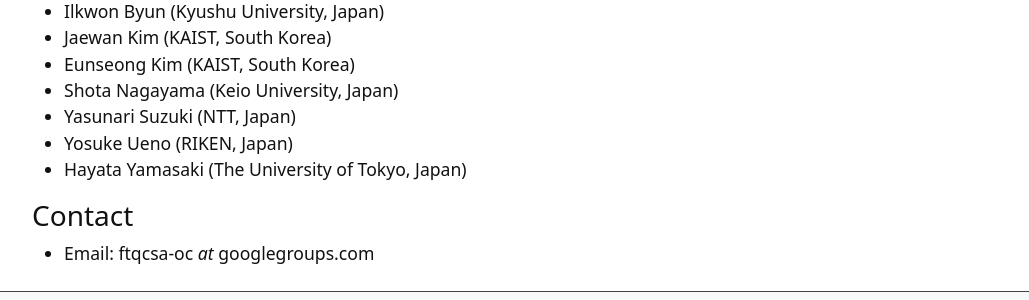
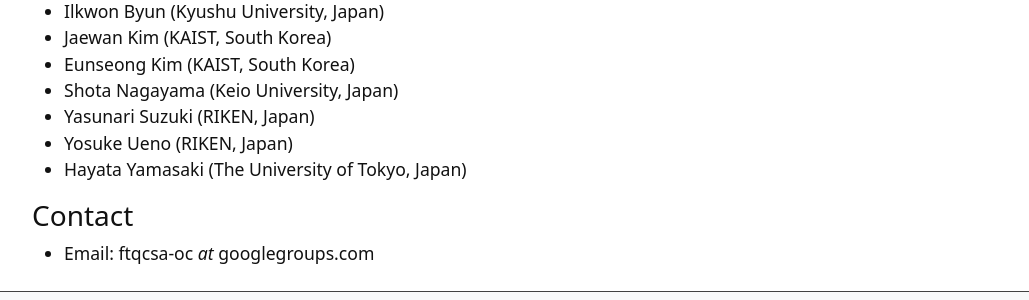
Before and after one commit to ftqcsa/ftqcsa.github.io, a Jekyll site: the page built from content/2026.md, in a window 1280 px wide and 900 px high, scrolled down 1653 px. Shown: the part 407-707 px from the top of the window, without its empty margins (245-1274 px from the left). Built offline with Jekyll 4.4.1, drawn with Linux system fonts in a browser that asks for light colours.

Commit message:
Update 2026.md

```diff
--- a/content/2026.md
+++ b/content/2026.md
@@ -49,7 +49,7 @@
 - Jaewan Kim (KAIST, South Korea)
 - Eunseong Kim (KAIST, South Korea)
 - Shota Nagayama (Keio University, Japan)
-- Yasunari Suzuki (NTT, Japan)
+- Yasunari Suzuki (RIKEN, Japan)
 - Yosuke Ueno (RIKEN, Japan)
 - Hayata Yamasaki (The University of Tokyo, Japan)
 
```
